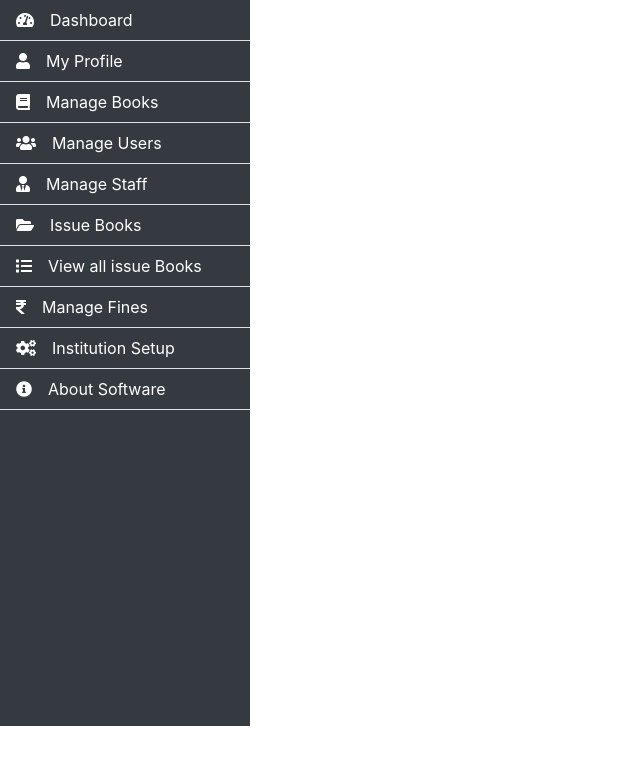
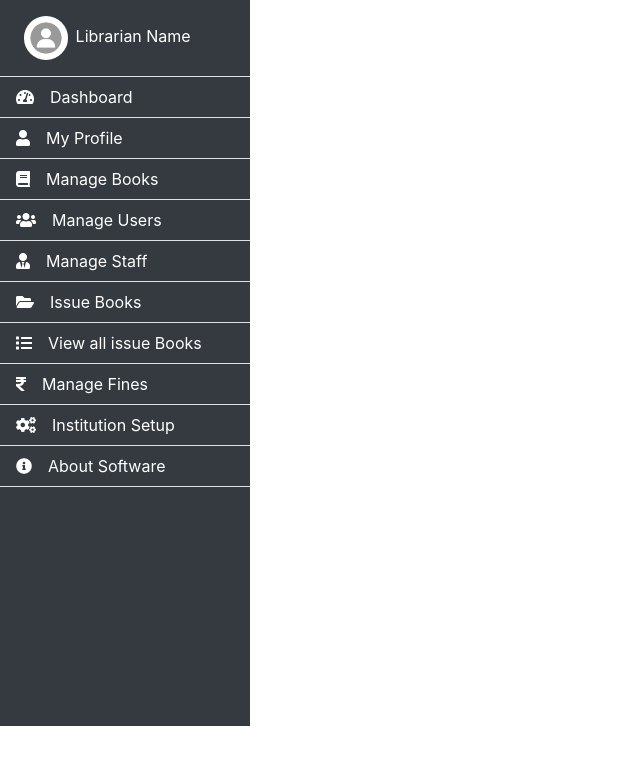
Before and after one commit to kajanthann/LMS, a PHP site: page /LMS/dash_site_panel.php in a window 1280 px wide. Shown: the top 765 px of the page, without its empty margins (0-640 px from the left). Run offline with PHP 8.4, Linux system fonts and the light colour scheme.

Commit message:
upload the dashboard header and site panel.

```diff
--- a/dash_site_panel.php
+++ b/dash_site_panel.php
@@ -12,6 +12,10 @@
 
     <div class=" bg-dark text-white" style="width: 250px; height: 90.8vh;">
 
+        <a href="#" class="nav-link text-white py-2 border-bottom align-items-center">
+            <img class="m-2" src="img/use.jpg" style="width: 20%; border-radius: 50%;"  alt=""></i>Librarian Name
+            <span></span>
+        </a>
         <a href="#" class="nav-link text-white py-2 border-bottom align-items-center">
             <i class="fas fa-tachometer-alt mr-3"></i>Dashboard
         </a>
```
